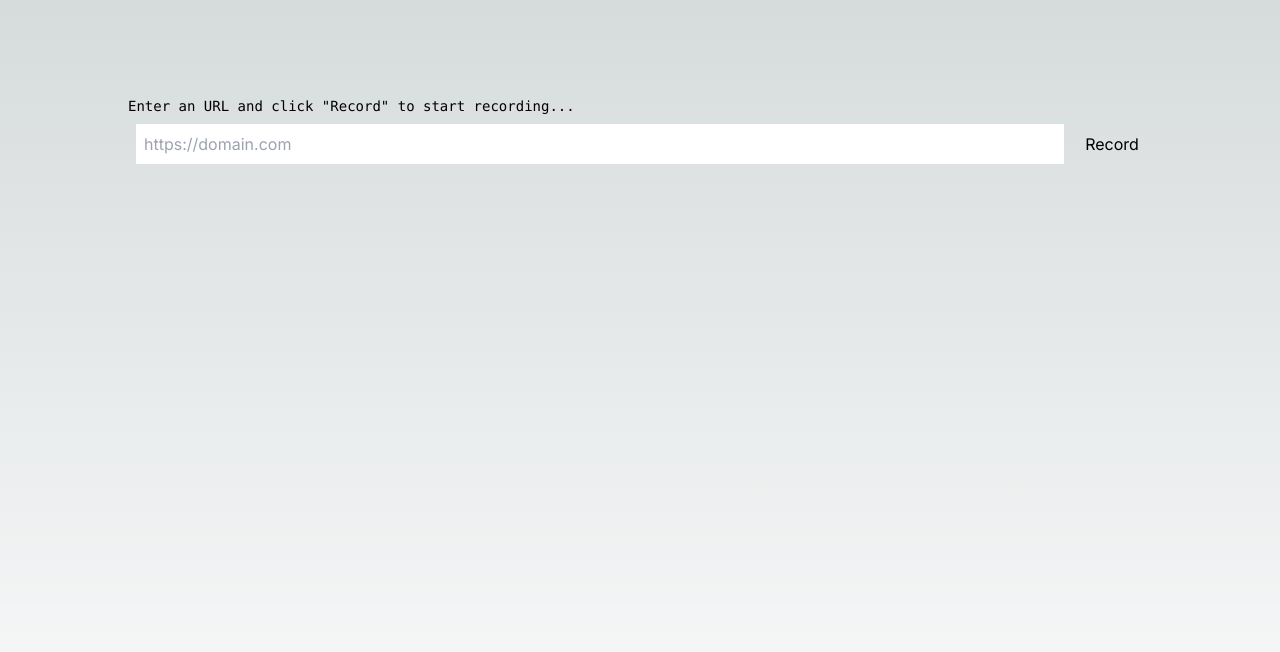
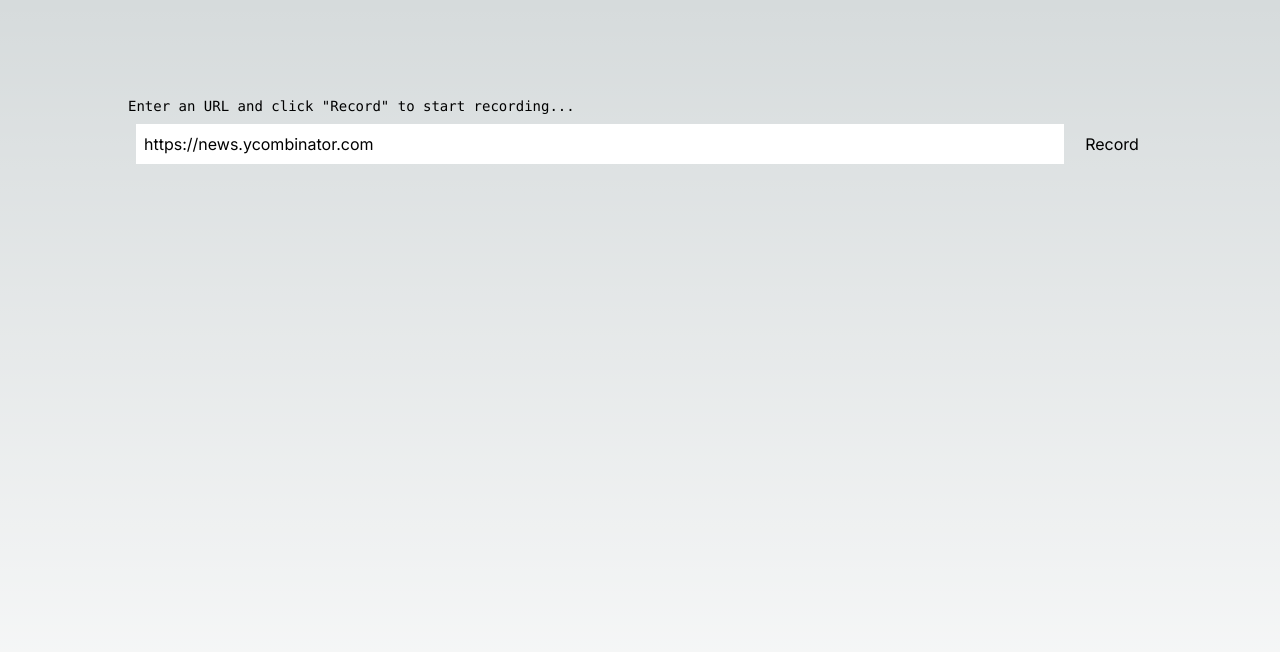
Before and after one commit to sonkatalon/poc-live_view, a Next.js app: page / in a window 1280 px wide. Shown: the top 652 px of the page. Built offline with nearby package versions, Linux system fonts and the light colour scheme.

Commit message:
Make sure a valid URL is provided

```diff
--- a/src/app/page.tsx
+++ b/src/app/page.tsx
@@ -63,27 +63,32 @@ export default function Home() {
         </div>
       </div>
 
-      <div className="mb-32 flex text-center lg:max-w-5xl lg:w-full lg:mb-0 lg:text-left">
+      <form className="mb-32 flex text-center lg:max-w-5xl lg:w-full lg:mb-0 lg:text-left">
         <input
           className="flex-grow m-2 p-2"
+          defaultValue="https://news.ycombinator.com"
           disabled={recordState !== "done"}
           placeholder="https://domain.com"
           ref={urlRef}
+          type="url"
         />
         {recordState === "done" ? (
-          <button className="w-20" onClick={startRecording}>
-            Record
-          </button>
+          <input
+            className="w-20"
+            onClick={startRecording}
+            type="submit"
+            value="Record"
+          />
         ) : (
-          <button
+          <input
             className="w-20"
             disabled={recordState !== "recording"}
             onClick={stopRecording}
-          >
-            Done
-          </button>
+            type="submit"
+            value="Done"
+          />
         )}
-      </div>
+      </form>
 
       <div
         style={{ width: `${width}px`, height: `${height}px` }}
--- a/src/server-actions/devices.ts
+++ b/src/server-actions/devices.ts
@@ -15,6 +15,9 @@ export async function createDevice({
   width: number;
   height: number;
 }): Promise<Device> {
+  // make sure a valid URL is provided
+  new URL(url);
+
   return new Promise((resolve) => {
     const containerPort = 5900;
     const hostPort = ++lastHostPort;
@@ -29,10 +32,8 @@ export async function createDevice({
       `--rm`,
       `poc-image`,
       `google-chrome`,
+      `--app=${url}`,
     ];
-    if (url.length > 0) {
-      args.push(url);
-    }
     const docker = spawn("docker", args);
     killers[hostPort] = () => docker.kill("SIGINT");
 
```
